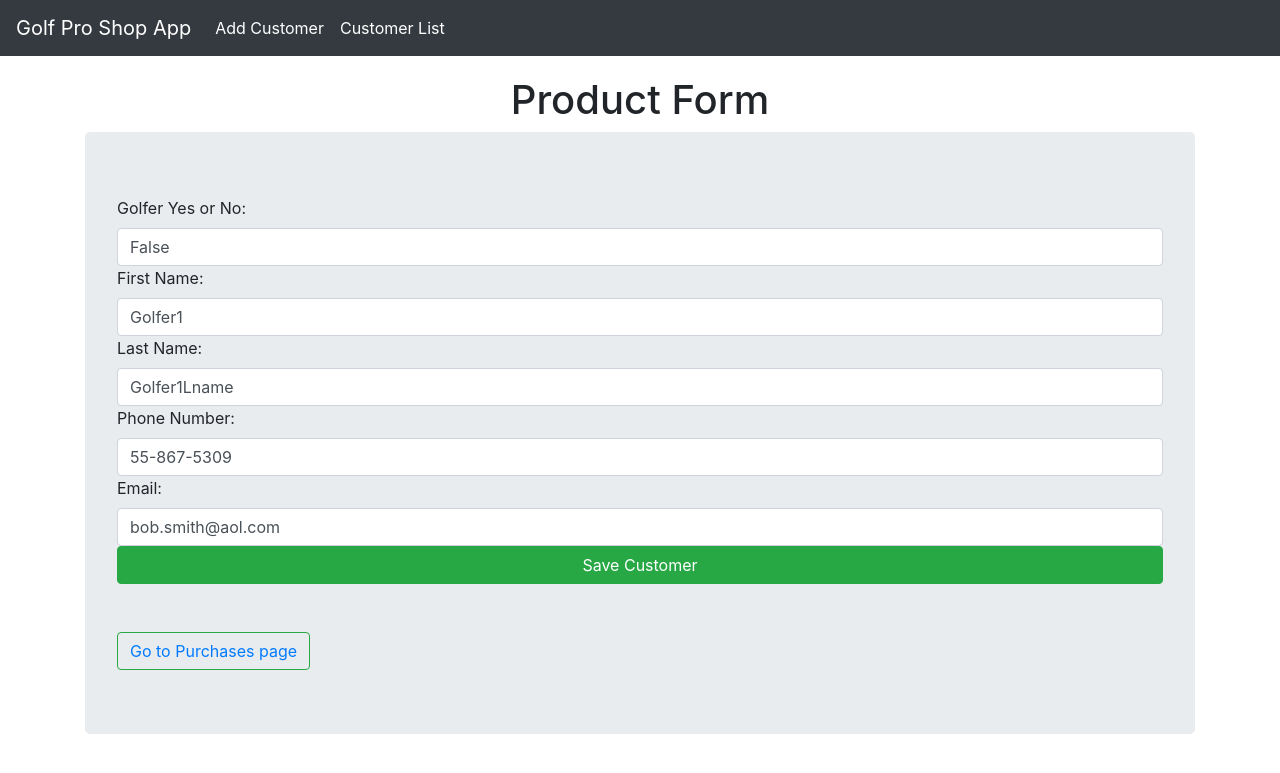
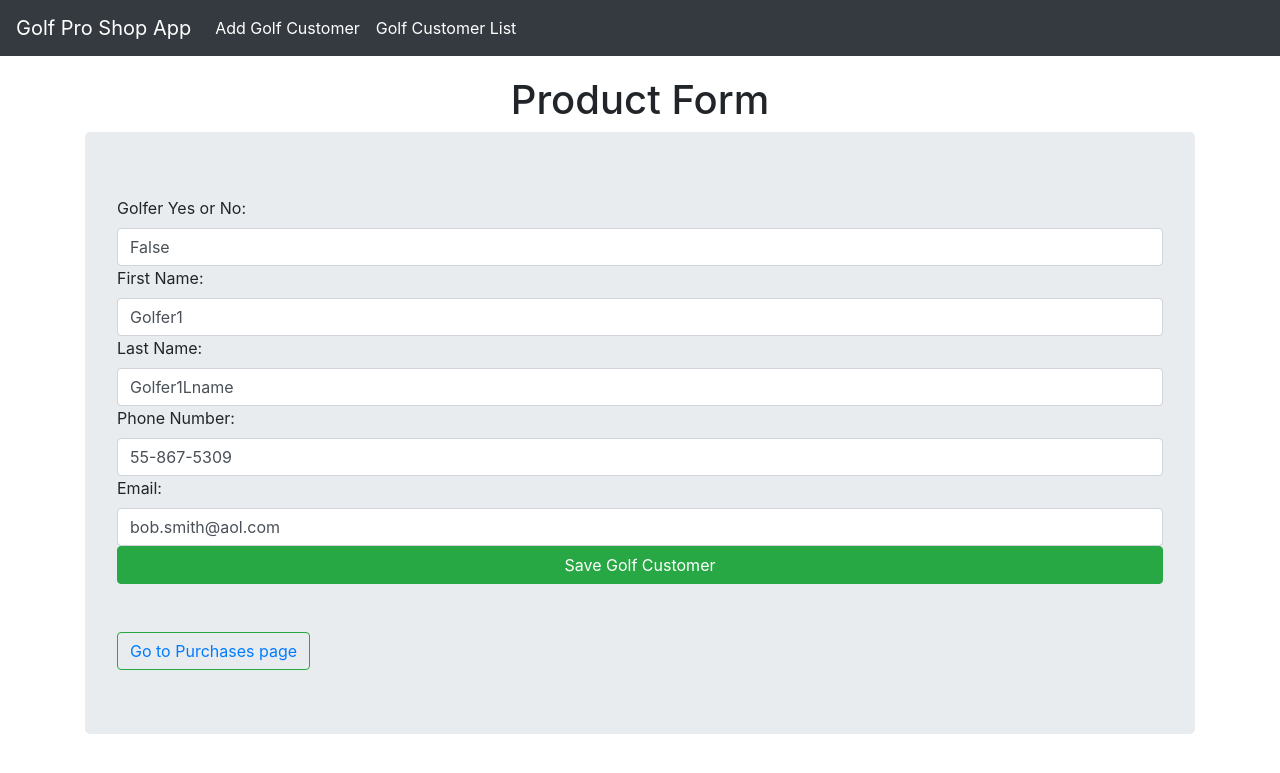
Before and after one commit to careyarmst/virtualgolf, a Django app: page /create/ in a window 1280 px wide. Shown: the top 773 px of the page. Run offline with Django 5.2, Linux system fonts and the light colour scheme.

Commit message:
view changes

```diff
--- a/golfproapp/templates/golfproapp/customer_form.html
+++ b/golfproapp/templates/golfproapp/customer_form.html
@@ -2,14 +2,14 @@
 
 <!-- Extend the base layout from the layout.html -->
 
-{% block title %} Customer Form {% endblock %}
+{% block title %} Golf Customer Form {% endblock %}
 
 {% block content %}
 <h1 class="text-center">Product Form</h1>
 <form method="POST" class="jumbotron">
     {% csrf_token %}
     {{form}}
-    <button class="btn btn-success btn-block" type="submit">Save Customer</button>
+    <button class="btn btn-success btn-block" type="submit">Save Golf Customer</button>
     <br>
     <br>
     <button class="btn btn-outline-success" type="button">
--- a/golfproapp/templates/golfproapp/customer_list.html
+++ b/golfproapp/templates/golfproapp/customer_list.html
@@ -5,7 +5,7 @@
 {% block title %} Customer List {% endblock %}
 
 {% block content %}
-    <h1 class="text-center">Customers</h1>
+    <h1 class="text-center">Golf Customers</h1>
     <table class="table table-bordered table-striped ">
         <thead class="thead-dark">
             <tr>
--- a/golfproapp/templates/golfproapp/home.html
+++ b/golfproapp/templates/golfproapp/home.html
@@ -12,6 +12,6 @@
     <p>
         Use the navigation bar to add, view, update or delete customers.
     </p>
-    <a href="{% url 'customer_list' %}" class="btn btn-primary btn-lg" role="button">View Customers</a>
+    <a href="{% url 'customer_list' %}" class="btn btn-primary btn-lg" role="button">View Golf Customers</a>
   </div>
 {% endblock %}
--- a/golfproapp/templates/golfproapp/layout.html
+++ b/golfproapp/templates/golfproapp/layout.html
@@ -33,10 +33,10 @@
         <div class="collapse navbar-collapse" id="navbarNav">  <!-- Collapsible navbar content -->
             <ul class="navbar-nav">  <!-- Navbar items container -->
                 <li class="nav-item">
-                    <a class="nav-link" href="{% url 'customer_create' %}">Add Customer</a>  <!-- Link to the customer creation page -->
+                    <a class="nav-link" href="{% url 'customer_create' %}">Add Golf Customer</a>  <!-- Link to the customer creation page -->
                 </li>
                 <li class="nav-item">
-                    <a class="nav-link" href="{% url 'customer_list' %}">Customer List</a>  <!-- Link to the customer listing page -->
+                    <a class="nav-link" href="{% url 'customer_list' %}">Golf Customer List</a>  <!-- Link to the customer listing page -->
                 </li>
             </ul>
         </div>
```
Also changed, not shown: db.sqlite3.
